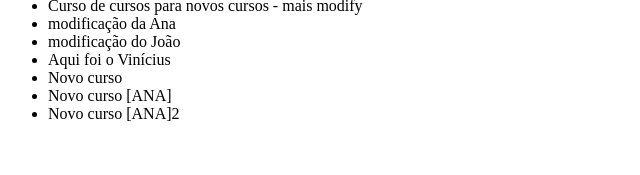
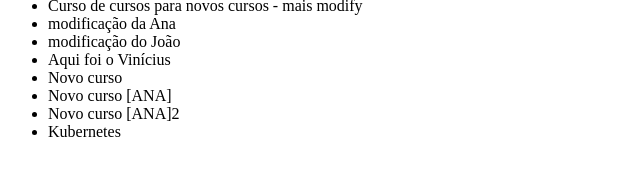
Before and after one commit to Leles-Soares/Tag_v1.0, a plain HTML site: page index.html in a window 1280 px wide. Shown: the part 73-248 px from the top of the page, 0-640 px from the left. Drawn offline with Linux system fonts and the light colour scheme.

Commit message:
adicionando Kubernetes

```diff
--- a/index.html
+++ b/index.html
@@ -16,6 +16,7 @@
 		<li>Novo curso</li>
 		<li>Novo curso [ANA]</li>
 		<li>Novo curso [ANA]2</li>
+		<li>Kubernetes</li>
     </ul>
 </body>
 </html>
```
